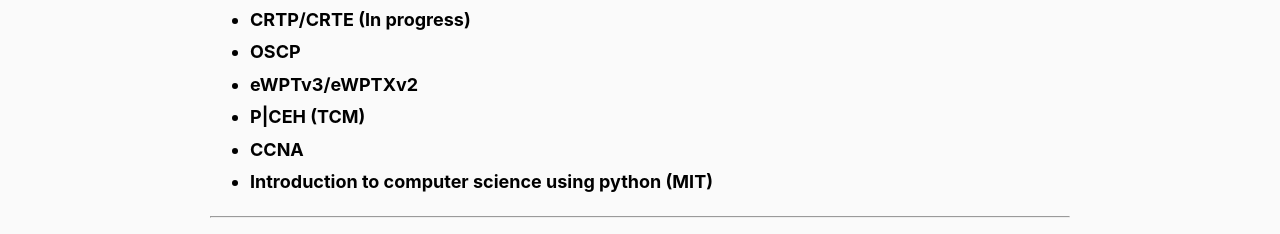
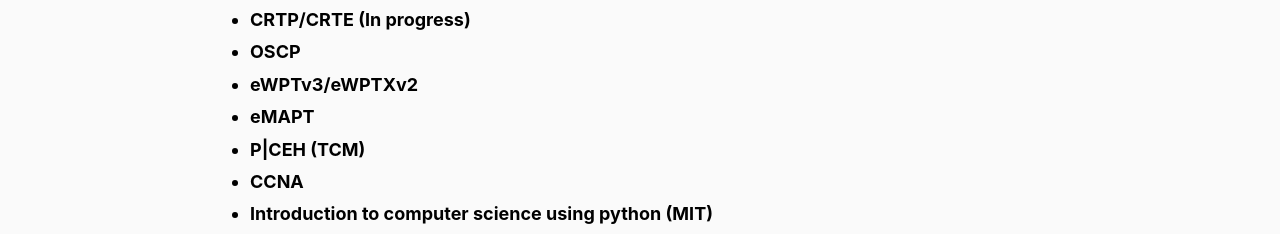
Before and after one commit to KareemElsadek/kareemelsadek.github.io, a plain HTML site: page about/index.html in a window 1280 px wide. Shown: the part 209-443 px from the top of the page. Drawn offline with Linux system fonts and the light colour scheme; no server answers; a script that the page names is missing.

Commit message:
Update index.html

```diff
--- a/about/index.html
+++ b/about/index.html
@@ -189,6 +189,7 @@
 <li><strong>CRTP/CRTE (In progress)</strong></li>
 <li><strong>OSCP</strong></li>
 <li><strong>eWPTv3/eWPTXv2</strong></li>
+<li><strong>eMAPT</strong></li>
 <li><strong>P|CEH (TCM)</strong></li>
 <li><strong>CCNA</strong></li>
 <li><strong>Introduction to computer science using python (MIT)</strong></li>
```
